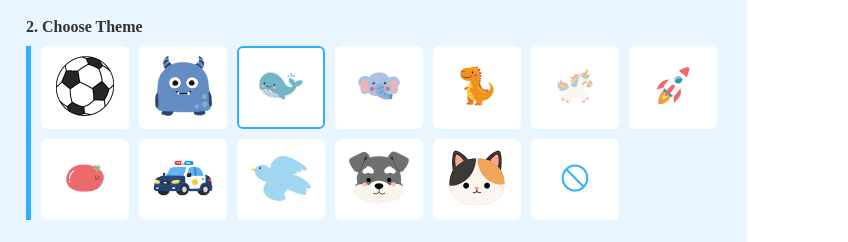
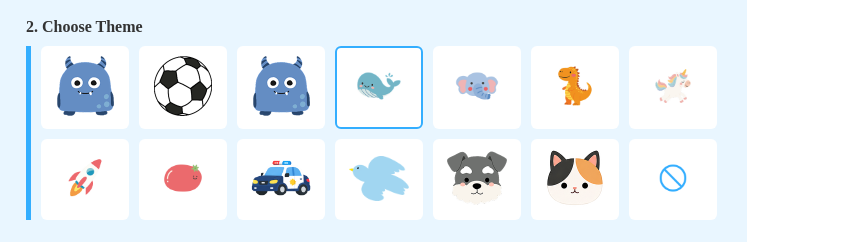
Before and after one commit to kiaraseong-ship-it/stickaboo, a plain HTML site: page print-tools.html in a window 1280 px wide. Shown: the part 146-388 px from the top of the page, 432-1280 px from the left. Drawn offline with nearby package versions, Linux system fonts and the light colour scheme; a web font is replaced by a local one.

Commit message:
Update print-tools.html

```diff
--- a/print-tools.html
+++ b/print-tools.html
@@ -96,6 +96,11 @@
             <p class="section-title">2. Choose Theme</p>
 
             <section class="options options-theme">
+
+              <button class="option-btn theme-btn" data-theme="monster">
+                <img src="images/monster-icon.png" alt="monster" />
+              </button>
+
               <button class="option-btn theme-btn" data-theme="sports">
                 <img src="images/sports-icon.png" alt="sports" />
               </button>
```
